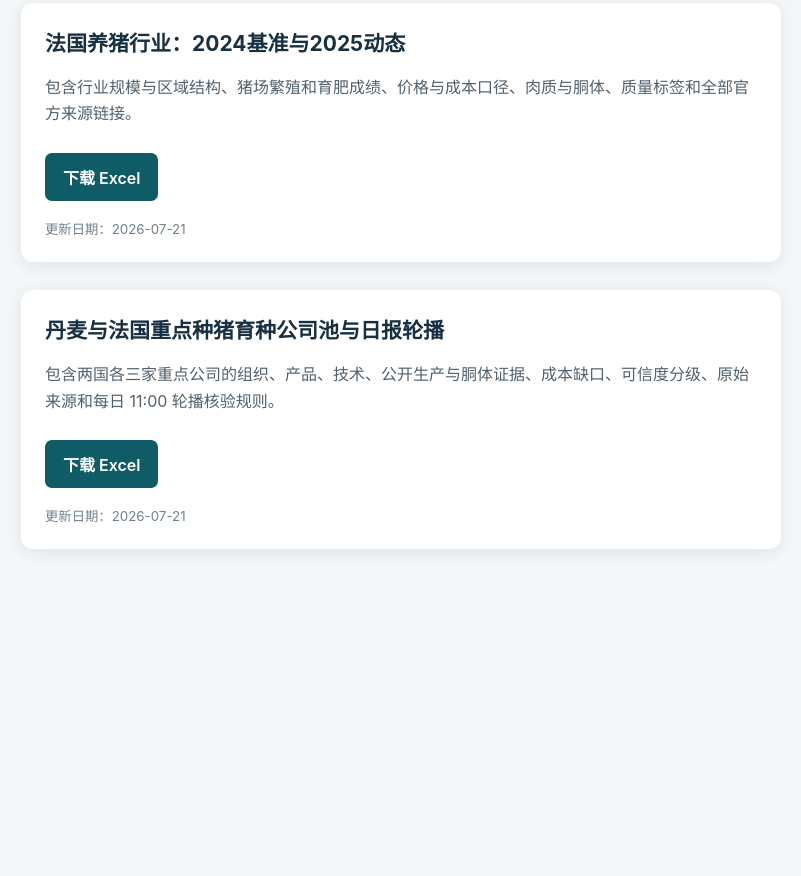
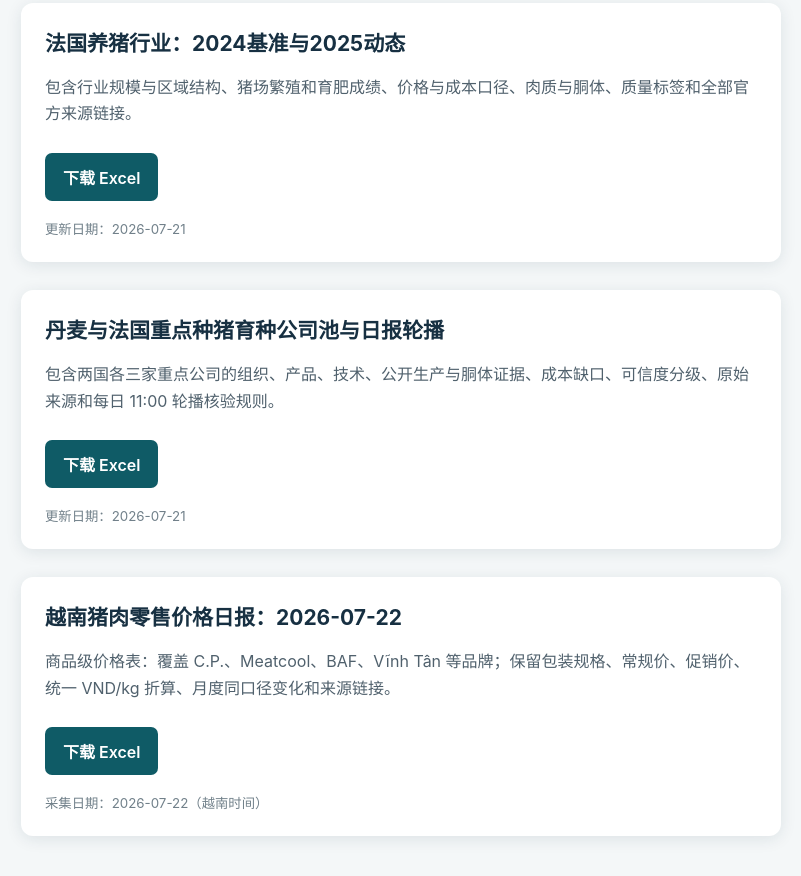
Before and after one commit to youxing2026-collab/vietnam-pig-reports, a plain HTML site: page index.html in a window 1280 px wide. Shown: the part 455-1331 px from the top of the page, without its empty margins (239-1040 px from the left). Before the commit the page ends 1060 px from the top, so only its background shows below. Drawn offline with Linux system fonts and the light colour scheme.

Commit message:
publish Vietnam pork retail daily workbook

```diff
--- a/index.html
+++ b/index.html
@@ -37,6 +37,12 @@
         <a class="download" href="reports/%E4%B8%B9%E9%BA%A6%E6%B3%95%E5%9B%BD%E9%87%8D%E7%82%B9%E7%A7%8D%E7%8C%AA%E8%82%B2%E7%A7%8D%E5%85%AC%E5%8F%B8%E6%B1%A0%E4%B8%8E%E6%97%A5%E6%8A%A5%E8%BD%AE%E6%92%AD.xlsx" download>下载 Excel</a>
         <small>更新日期：2026-07-21</small>
       </article>
+      <article>
+        <h2>越南猪肉零售价格日报：2026-07-22</h2>
+        <p>商品级价格表：覆盖 C.P.、Meatcool、BAF、Vĩnh Tân 等品牌；保留包装规格、常规价、促销价、统一 VND/kg 折算、月度同口径变化和来源链接。</p>
+        <a class="download" href="reports/%E8%B6%8A%E5%8D%97%E7%8C%AA%E8%82%89%E9%9B%B6%E5%94%AE%E4%BB%B7%E6%A0%BC%E6%97%A5%E6%8A%A5_2026-07-22.xlsx" download>下载 Excel</a>
+        <small>采集日期：2026-07-22（越南时间）</small>
+      </article>
     </main>
   </body>
 </html>
```
Also changed, not shown: 1 other file.
